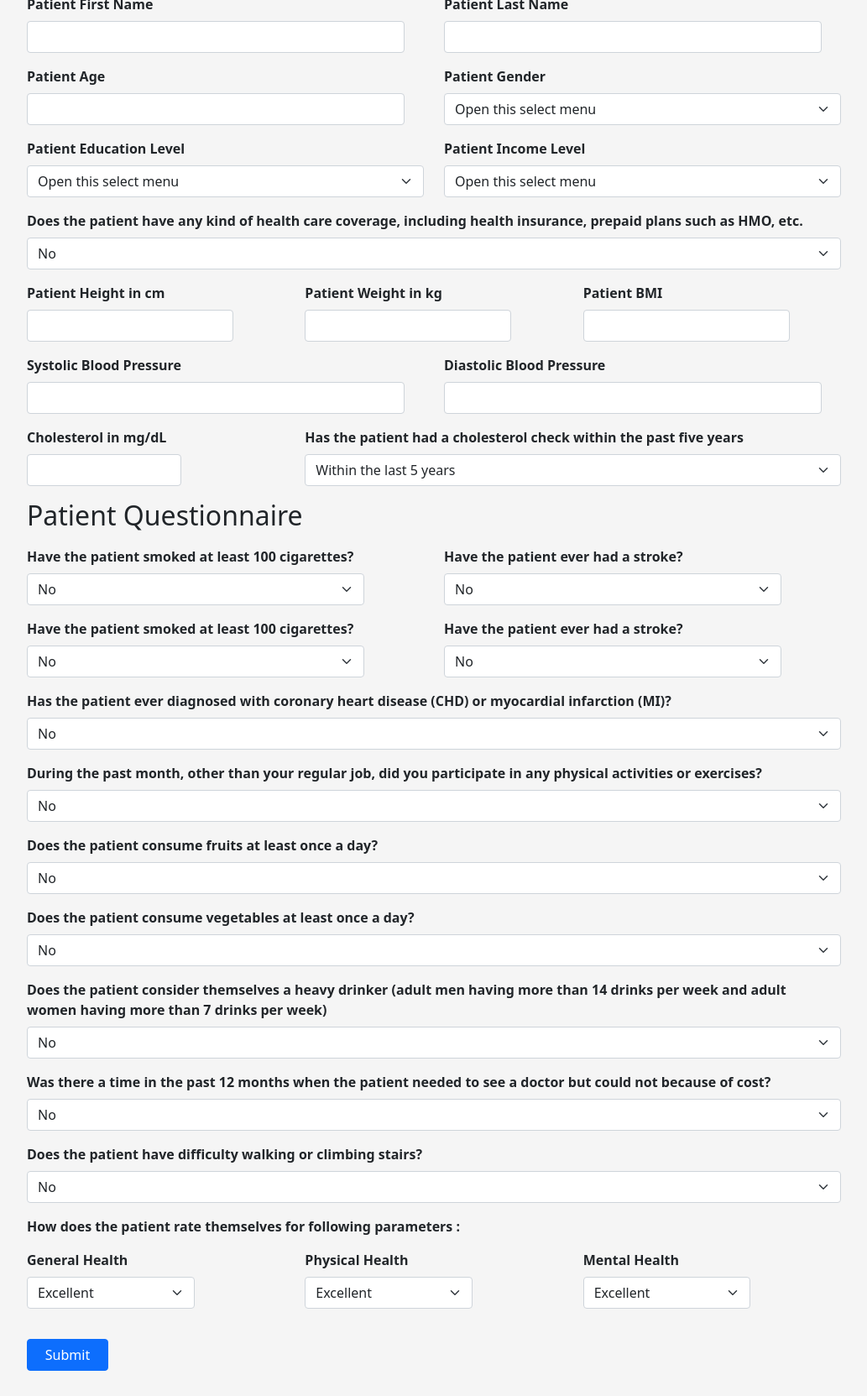
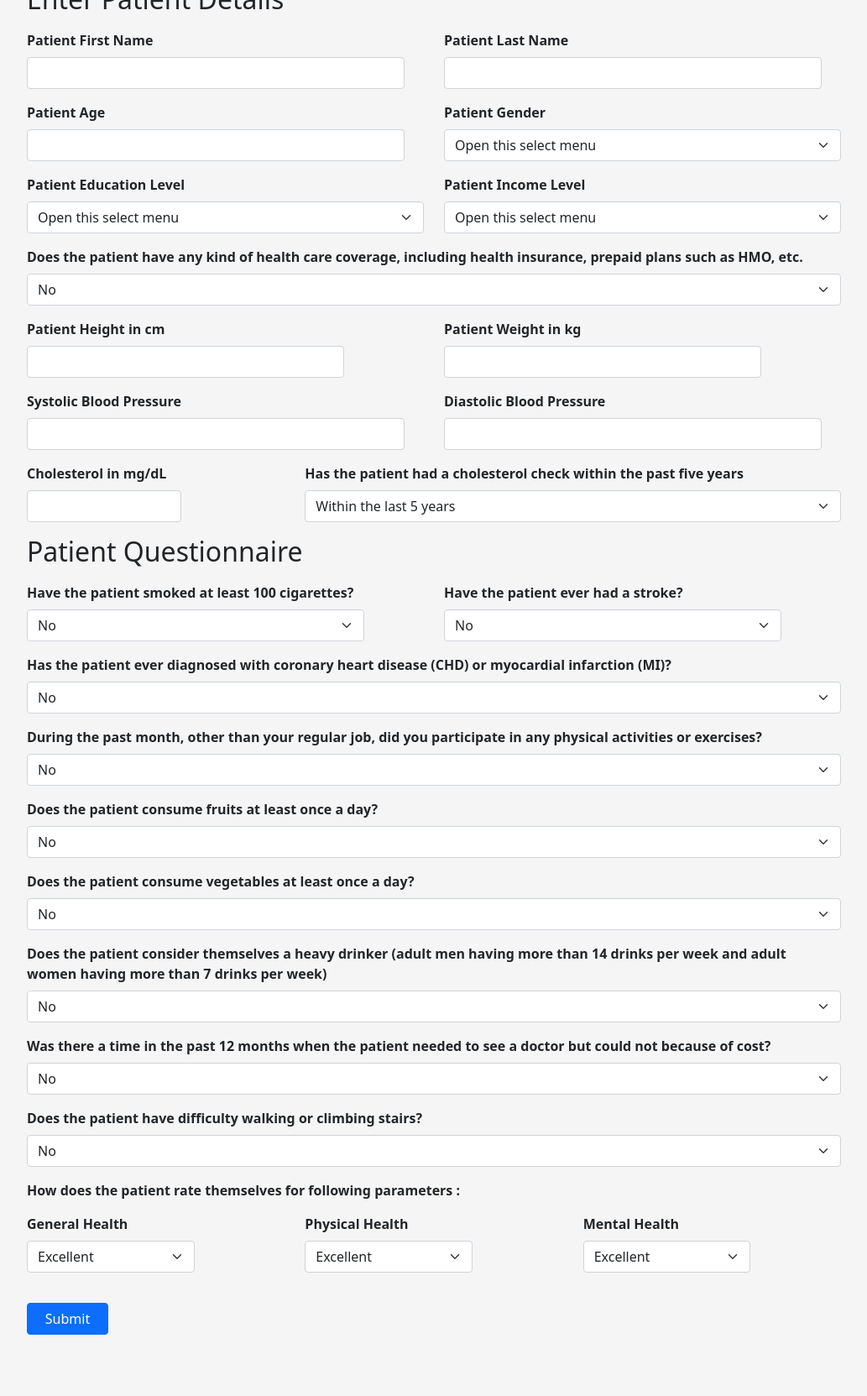
Before and after one commit to AdityaDeshmukh3077/his-project, a Flask app: template templates/forms1.html in a window 1280 px wide. Shown: the whole page at 84% size, without its empty margins (123-1156 px from the left). After the commit the page ends 1590 px from the top, so only its background shows below. Run offline with Flask 3, Linux system fonts and the light colour scheme; the template is opened without the code that fills it, so the values that code supplies are empty; some libraries are stand-ins or nearby versions.

Commit message:
Chore : Initial pipeline building

```diff
--- a/app.py
+++ b/app.py
@@ -20,4 +20,14 @@
 
 @app.route('/analysis', methods=['POST'])
 def patient_details():
+    patient_data = {}
+    for field in ['patientFirstname', 'patientLastname', 'patientAge', 'patientGender',
+              'patientEducation', 'patientIncome', 'patientHealthcare', 'patientHeight',
+              'patientWeight', 'patientSystolicBP', 'patientDiastolicBP', 'patientCholesterol',
+              'patientCholCheck', 'patientSmoker', 'patientStroke','patientHeartDisease','patientPhysHealth', 'patientFruits',
+              'patientVegetable','patientHvyAlcCon','patientNoDocBcCost','patientDiffWalk','patientGenHealth','patientPhHealth',
+              'patientMentalHealth']:
+        patient_data[field] = request.form.get(field)
+
+    print(patient_data)
     return render_template('index.html')
--- a/templates/forms1.html
+++ b/templates/forms1.html
@@ -34,13 +34,13 @@
           <div class="col-md-6">
             <div class="mb-3">
               <label for="patientFirstname" class="form-label">Patient First Name</label>
-              <input type="text" class="form-control" id="patientFirstname">
+              <input type="text" class="form-control" id="patientFirstname" name="patientFirstname">
             </div>
           </div>
           <div class="col-md-6">
             <div class="mb-3">
               <label for="patientLastname" class="form-label">Patient Last Name</label>
-              <input type="text" class="form-control" id="patientLastname">
+              <input type="text" class="form-control" id="patientLastname" name="patientLastname">
             </div>
           </div>
         </div>
@@ -48,13 +48,13 @@
             <div class="col-md-6">
               <div class="mb-3">
                 <label for="patientAge" class="form-label">Patient Age</label>
-                <input type="number" class="form-control" id="patientAge">
+                <input type="number" class="form-control" id="patientAge" name="patientAge">
               </div>
             </div>
             <div class="col-md-6">
               <div class="mb-3">
                 <label for="patientGender" class="form-label">Patient Gender</label>
-                <select class="form-select" aria-label="Default select example" id="patientGender">
+                <select class="form-select" aria-label="Default select example" id="patientGender" name="patientGender">
                     <option selected>Open this select menu</option>
                     <option value="1">Male</option>
                     <option value="2">Female</option>
@@ -66,7 +66,7 @@
             <div class="col-md-6">
               <div class="mb-3">
                 <label for="patientEducation" class="form-label">Patient Education Level</label>
-                <select class="form-select" aria-label="Default select example" id="patientEducation">
+                <select class="form-select" aria-label="Default select example" id="patientEducation" name="patientEducation">
                     <option selected>Open this select menu</option>
                     <option value="1">Never attended school or only kindergarten</option>
                     <option value="2">Elementary Schooling</option>
@@ -80,7 +80,7 @@
             <div class="col-md-6">
                 <div class="mb-3">
                     <label for="patientIncome" class="form-label">Patient Income Level</label>
-                    <select class="form-select" aria-label="Default select example" id="patientIncome">
+                    <select class="form-select" aria-label="Default select example" id="patientIncome" name="patientIncome">
                         <option selected>Open this select menu</option>
                         <option value="1">Less than $10,000</option>
                         <option value="2">$10,000 to $15,000</option>
@@ -98,7 +98,7 @@
             <div class="col-md-6">
               <div class="mb-3">
                 <label for="patientHealthcare" class="form-label" style="width: 200%;">Does the patient have any kind of health care coverage, including health insurance, prepaid plans such as HMO, etc.</label>
-                <select class="form-select" aria-label="Default select example" id="patientHealthcare" style="width: 205%;">
+                <select class="form-select" aria-label="Default select example" id="patientHealthcare" name="patientHealthcare" style="width: 205%;">
                     <option value="0" selected>No</option>
                     <option value="1">Yes</option>
                   </select>
@@ -106,22 +106,16 @@
             </div>
         </div>
         <div class="row">
-            <div class="col-md-4">
+            <div class="col-md-6">
               <div class="mb-3">
                 <label for="patientHeight" class="form-label">Patient Height in cm</label>
-                <input type="text" class="form-control" id="patientHeight" style="width: 80%;">
+                <input type="text" class="form-control" id="patientHeight" name="patientHeight" style="width: 80%;">
               </div>
             </div>
-            <div class="col-md-4">
+            <div class="col-md-6">
               <div class="mb-3">
                 <label for="patientWeight" class="form-label">Patient Weight in kg</label>
-                <input type="text" class="form-control" id="patientWeight" style="width: 80%;">
-              </div>
-            </div>
-            <div class="col-md-4">
-              <div class="mb-3">
-                <label for="patientBMI" class="form-label">Patient BMI</label>
-                <input type="text" class="form-control" id="patientBMI" style="width: 80%;">
+                <input type="text" class="form-control" id="patientWeight" name="patientWeight" style="width: 80%;">
               </div>
             </div>
         </div>
@@ -129,13 +123,13 @@
             <div class="col-md-6">
               <div class="mb-3">
                 <label for="patientSystolicBP" class="form-label">Systolic Blood Pressure</label>
-                <input type="number" class="form-control" id="patientSystolicBP">
+                <input type="number" class="form-control" id="patientSystolicBP" name="patientSystolicBP">
               </div>
             </div>
             <div class="col-md-6">
               <div class="mb-3">
                 <label for="patientDiastolicBP" class="form-label">Diastolic Blood Pressure</label>
-                <input type="number" class="form-control" id="patientDiastolicBP">
+                <input type="number" class="form-control" id="patientDiastolicBP" name="patientDiastolicBP">
               </div>
             </div>
         </div>
@@ -143,13 +137,13 @@
             <div class="col-md-4">
                 <div class="mb-3">
                     <label for="patientCholesterol" class="form-label">Cholesterol in mg/dL</label>
-                    <input type="number" class="form-control" id="patientCholesterol" style="width: 60%;">
+                    <input type="number" class="form-control" id="patientCholesterol" name="patientCholesterol" style="width: 60%;">
                 </div>
             </div>
             <div class="col-md-8">
                 <div class="mb-3">
                     <label for="patientCholCheck" class="form-label">Has the patient had a cholesterol check within the past five years</label>
-                    <select class="form-select" aria-label="Default select example" id="patientCholCheck">
+                    <select class="form-select" aria-label="Default select example" id="patientCholCheck" name="patientCholCheck">
                         <option selected value="1">Within the last 5 years</option>
                         <option value="0">No cholesterol check in 5 years</option>
                     </select>
@@ -161,7 +155,7 @@
           <div class="col-md-6">
             <div class="mb-3">
               <label for="patientSmoker" class="form-label" style="width: 125%;margin-right: 100px;">Have the patient smoked at least 100 cigarettes?</label>
-              <select class="form-select" aria-label="Default select example" id="patientSmoker" style="width: 85%;">
+              <select class="form-select" aria-label="Default select example" id="patientSmoker" name="patientSmoker" style="width: 85%;">
                 <option value="0" selected>No</option>
                 <option value="1">Yes</option>
               </select>
@@ -169,8 +163,8 @@
           </div>
           <div class="col-md-6">
             <div class="mb-3">
-                <label for="patientSmoker" class="form-label" style="width: 125%;">Have the patient ever had a stroke?</label>
-                <select class="form-select" aria-label="Default select example" id="patientSmoker" style="width: 85%;">
+                <label for="patientStroke" class="form-label" style="width: 125%;">Have the patient ever had a stroke?</label>
+                <select class="form-select" aria-label="Default select example" id="patientStroke" name="patientStroke" style="width: 85%;">
                   <option value="0" selected>No</option>
                   <option value="1">Yes</option>
                 </select>
@@ -180,28 +174,8 @@
         <div class="row">
             <div class="col-md-6">
               <div class="mb-3">
-                <label for="patientSmoker" class="form-label" style="width: 125%;margin-right: 100px;">Have the patient smoked at least 100 cigarettes?</label>
-                <select class="form-select" aria-label="Default select example" id="patientSmoker" style="width: 85%;">
-                  <option value="0" selected>No</option>
-                  <option value="1">Yes</option>
-                </select>
-              </div>
-            </div>
-            <div class="col-md-6">
-              <div class="mb-3">
-                  <label for="patientStroke" class="form-label" style="width: 125%;">Have the patient ever had a stroke?</label>
-                  <select class="form-select" aria-label="Default select example" id="patientStroke" style="width: 85%;">
-                    <option value="0" selected>No</option>
-                    <option value="1">Yes</option>
-                  </select>
-                </div>
-            </div>
-        </div>
-        <div class="row">
-            <div class="col-md-6">
-              <div class="mb-3">
                 <label for="patientHeartDisease" class="form-label" style="width: 200%;">Has the patient ever diagnosed with coronary heart disease (CHD) or myocardial infarction (MI)?</label>
-                <select class="form-select" aria-label="Default select example" id="patientHeartDisease" style="width: 205%;">
+                <select class="form-select" aria-label="Default select example" id="patientHeartDisease" name="patientHeartDisease" style="width: 205%;">
                     <option value="0" selected>No</option>
                     <option value="1">Yes</option>
                   </select>
@@ -212,7 +186,7 @@
             <div class="col-md-6">
                 <div class="mb-3">
                     <label for="patientPhysHealth" class="form-label" style="width: 200%;">During the past month, other than your regular job, did you participate in any physical activities or exercises?</label>
-                    <select class="form-select" aria-label="Default select example" id="patientPhysHealth" style="width: 205%;">
+                    <select class="form-select" aria-label="Default select example" id="patientPhysHealth" name="patientPhysHealth" style="width: 205%;">
                         <option value="0" selected>No</option>
                         <option value="1">Yes</option>
                       </select>
@@ -223,7 +197,7 @@
             <div class="col-md-6">
                 <div class="mb-3">
                     <label for="patientFruits" class="form-label" style="width: 200%;">Does the patient consume fruits at least once a day?</label>
-                    <select class="form-select" aria-label="Default select example" id="patientFruits" style="width: 205%;">
+                    <select class="form-select" aria-label="Default select example" id="patientFruits" name="patientFruits" style="width: 205%;">
                         <option value="0" selected>No</option>
                         <option value="1">Yes</option>
                       </select>
@@ -234,7 +208,7 @@
             <div class="col-md-6">
                 <div class="mb-3">
                     <label for="patientVegetable" class="form-label" style="width: 200%;">Does the patient consume vegetables at least once a day?</label>
-                    <select class="form-select" aria-label="Default select example" id="patientVegetable" style="width: 205%;">
+                    <select class="form-select" aria-label="Default select example" id="patientVegetable" name="patientVegetable" style="width: 205%;">
                         <option value="0" selected>No</option>
                         <option value="1">Yes</option>
                       </select>
@@ -245,7 +219,7 @@
             <div class="col-md-6">
                 <div class="mb-3">
                     <label for="patientHvyAlcCon" class="form-label" style="width: 200%;">Does the patient consider themselves a heavy drinker (adult men having more than 14 drinks per week and adult women having more than 7 drinks per week)</label>
-                    <select class="form-select" aria-label="Default select example" id="patientHvyAlcCon" style="width: 205%;">
+                    <select class="form-select" aria-label="Default select example" id="patientHvyAlcCon" name="patientHvyAlcCon" style="width: 205%;">
                         <option value="0" selected>No</option>
                         <option value="1">Yes</option>
                       </select>
@@ -256,7 +230,7 @@
             <div class="col-md-6">
                 <div class="mb-3">
                     <label for="patientNoDocBcCost" class="form-label" style="width: 200%;">Was there a time in the past 12 months when the patient needed to see a doctor but could not because of cost?</label>
-                    <select class="form-select" aria-label="Default select example" id="patientNoDocBcCost" style="width: 205%;">
+                    <select class="form-select" aria-label="Default select example" id="patientNoDocBcCost" name="patientNoDocBcCost" style="width: 205%;">
                         <option value="0" selected>No</option>
                         <option value="1">Yes</option>
                       </select>
@@ -267,7 +241,7 @@
             <div class="col-md-6">
                 <div class="mb-3">
                     <label for="patientDiffWalk" class="form-label" style="width: 200%;">Does the patient have difficulty walking or climbing stairs?</label>
-                    <select class="form-select" aria-label="Default select example" id="patientNoDocBcCost" style="width: 205%;">
+                    <select class="form-select" aria-label="Default select example" id="patientDiffWalk" name="patientDiffWalk" style="width: 205%;">
                         <option value="0" selected>No</option>
                         <option value="1">Yes</option>
                       </select>
@@ -279,7 +253,7 @@
             <div class="col-md-4">
               <div class="mb-3">
                 <label for="patientGenHealth" class="form-label">General Health</label>
-                <select class="form-select" aria-label="Default select example" id="patientGenHealth" style="width: 65%;">
+                <select class="form-select" aria-label="Default select example" id="patientGenHealth" name="patientGenHealth" style="width: 65%;">
                     <option value="1" selected>Excellent</option>
                     <option value="2">Very Good</option>
                     <option value="3">Good</option>
@@ -291,7 +265,7 @@
             <div class="col-md-4">
               <div class="mb-3">
                 <label for="patientPhHealth" class="form-label">Physical Health</label>
-                <select class="form-select" aria-label="Default select example" id="patientPhHealth" style="width: 65%;">
+                <select class="form-select" aria-label="Default select example" id="patientPhHealth" name="patientPhHealth" style="width: 65%;">
                     <option value="1" selected>Excellent</option>
                     <option value="2">Very Good</option>
                     <option value="3">Good</option>
@@ -303,7 +277,7 @@
             <div class="col-md-4">
               <div class="mb-3">
                 <label for="patientMentalHealth" class="form-label">Mental Health</label>
-                <select class="form-select" aria-label="Default select example" id="patientMentalHealth" style="width: 65%;">
+                <select class="form-select" aria-label="Default select example" id="patientMentalHealth" name="patientMentalHealth" style="width: 65%;">
                     <option value="1" selected>Excellent</option>
                     <option value="2">Very Good</option>
                     <option value="3">Good</option>
```
